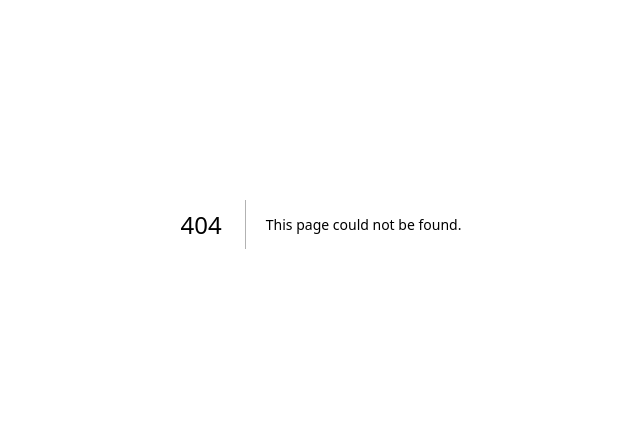
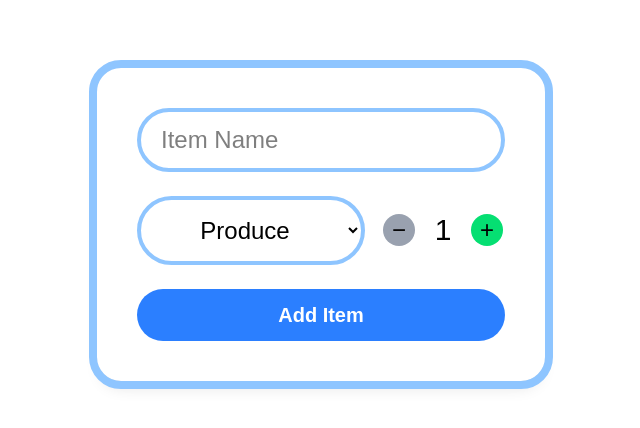
Before and after one commit to meeeeeeelijah/cprg306-assignments, a Next.js app: page /week-5 in a window 1280 px wide. Before the commit this address had no page. Shown: the part 176-604 px from the top of the page, without its empty margins (319-959 px from the left). Built offline with nearby package versions, Linux system fonts and the light colour scheme.

Commit message:
week-5,week-4

```diff
--- /dev/null
+++ b/app/week-4/new-item.js
@@ -0,0 +1,47 @@
+"use client"
+import { useState } from "react";
+
+
+export default function NewItem() {
+    const [quantity,setQuantity] = useState(1);
+
+    const increment = () => {
+        if(quantity < 20) { // to prevent the quantity from going above 20
+        setQuantity(quantity + 1);// initial value is set to be 1.
+        }
+    };
+
+    const decrement = () => {
+        if (quantity > 1) { // to prevent the quantity from going below 1
+            setQuantity(quantity - 1);
+        }
+    };
+
+    return (
+        <div className="flex justify-center items-center min-h-screen">
+            <div className="flex flex-col items-center gap-4">
+
+                <div className="flex items-center space-x-6 bg-white rounded-3xl p-10 shadow-lg outline-8 outline-blue-300">
+                    <button
+                    onClick={decrement}
+                    disabled={quantity <= 1}
+                    title= {quantity <= 1 ? "Quantity cannot be less than 1" : ""}
+                    className="justify-center text-4xl  bg-red-400 text-black w-12 h-12 rounded-full shrink-0 disabled:bg-gray-400 disabled:cursor-not-allowed"
+                    >
+                    −
+                    </button>
+                    <p className="text-9xl font-bold text-black justify-center ">{quantity}</p>
+                    <button
+                    onClick={increment}
+                    disabled={quantity >= 20}
+                    title={quantity >= 20 ? "Quantity cannot be more than 20" : ""}
+                    className="justify-center text-4xl bg-green-400 text-black w-12 h-12 rounded-full shrink-0 disabled:bg-gray-400 disabled:cursor-not-allowed"
+                    >
+                    +
+                    </button>
+
+                </div>
+           </div>
+        </div>
+    );
+}
--- /dev/null
+++ b/app/week-4/page.js
@@ -0,0 +1,9 @@
+import NewItem from "./new-item";
+
+export default function Page() {
+    return (
+        <main>
+            <NewItem />
+        </main>
+    );
+}
--- /dev/null
+++ b/app/week-5/new-item.js
@@ -0,0 +1,103 @@
+"use client"
+import { useState} from "react";
+
+const CATEGORIES = ["Produce", "Dairy", "Bakery", "Meat", "Frozen Foods", "Canned Goods", "Dry Goods", "Beverages", "Snacks", "Household", "Other"];
+
+export default function NewItem() {
+    const[name, setName] = useState("");
+    const [quantity,setQuantity] = useState(1);
+    const [category,setCategory] = useState("produce");
+
+
+    const increment = () => {
+        if(quantity < 20) { // to prevent the quantity from going above 20
+        setQuantity(quantity + 1);// initial value is set to be 1.
+        }
+    };
+
+    const decrement = () => {
+        if (quantity > 1) { // to prevent the quantity from going below 1
+            setQuantity(quantity - 1);
+        }
+    };
+
+    const handleSubmit = (event) => {
+        event.preventDefault();
+
+        const item = {name, quantity, category};
+        console.log(item);
+
+        alert(`Item added: ${name}, Quantity: ${quantity}, Category: ${category}`);
+
+        setName("");
+        setQuantity(1);
+        setCategory("produce");
+
+    }
+
+    return (
+        <div className="flex justify-center items-center min-h-screen">
+            <form onSubmit={handleSubmit} className="flex flex-col items-center gap-6 bg-white rounded-3xl p-10 shadow-lg outline-8 outline-blue-300 w-full max-w-md">
+
+                {/* Product name input section */}
+                <input
+                    type="text"
+                    placeholder="Item Name"
+                    value={name}
+                    onChange={(e) => setName(e.target.value)}
+                    required
+                    className="w-full text-2xl text-black border-4 border-blue-300 rounded-full px-5 py-3 focus:outline-none focus:border-blue-500"
+                />
+
+
+                {/* Quantity + Category row */}
+                <div className="flex w-full items-center gap-4">
+                    {/* Category selection section */}
+                    <select
+                        value={category}
+                        onChange={(e) => setCategory(e.target.value)}
+                        className="flex-1 min-w-0 text-2xl text-center text-black border-4 border-blue-300 rounded-full px-5 py-4 bg-white focus:outline-none focus:border-blue-500"
+                    >
+                        {CATEGORIES.map((cat) => (
+                            <option key={cat} value={cat.toLowerCase()} className="text-center text-black text-2xl">
+                                {cat}
+                            </option>
+                        ))}
+                    </select>
+
+                    {/* Quantity adjustment section */}
+                    <div className="flex items-center space-x-1 bg-white rounded-full px-0.5 py-4 shrink-0">
+                        <button
+                            type="button"
+                            onClick={decrement}
+                            disabled={quantity <= 1}
+                            title= {quantity <= 1 ? "Quantity cannot be less than 1" : ""}
+                            className="text-2xl bg-red-400 text-black w-8 h-8 rounded-full shrink-0 disabled:bg-gray-400 disabled:cursor-not-allowed"
+                        >
+                        −
+                        </button>
+                        <p className="text-3xl text-black w-12 text-center">{quantity}</p>
+                        <button
+                            type="button"
+                            onClick={increment}
+                            disabled={quantity >= 20}
+                            title={quantity >= 20 ? "Quantity cannot be more than 20" : ""}
+                            className="text-2xl bg-green-400 text-black w-8 h-8 rounded-full shrink-0 disabled:bg-gray-400 disabled:cursor-not-allowed"
+                        >
+                        +
+                        </button>
+                    </div>
+
+
+                </div>
+                {/* Submit button section */}
+                <button
+                    type="submit"
+                    className="w-full text-xl font-bold text-white bg-blue-500 rounded-full py-3 hover:bg-blue-600"
+                >
+                    Add Item
+                </button>
+            </form>
+        </div>
+    );
+}
--- /dev/null
+++ b/app/week-5/page.js
@@ -0,0 +1,9 @@
+import NewItem from "./new-item";
+
+export default function Page() {
+    return (
+        <main>
+            <NewItem />
+        </main>
+    );
+}
```
